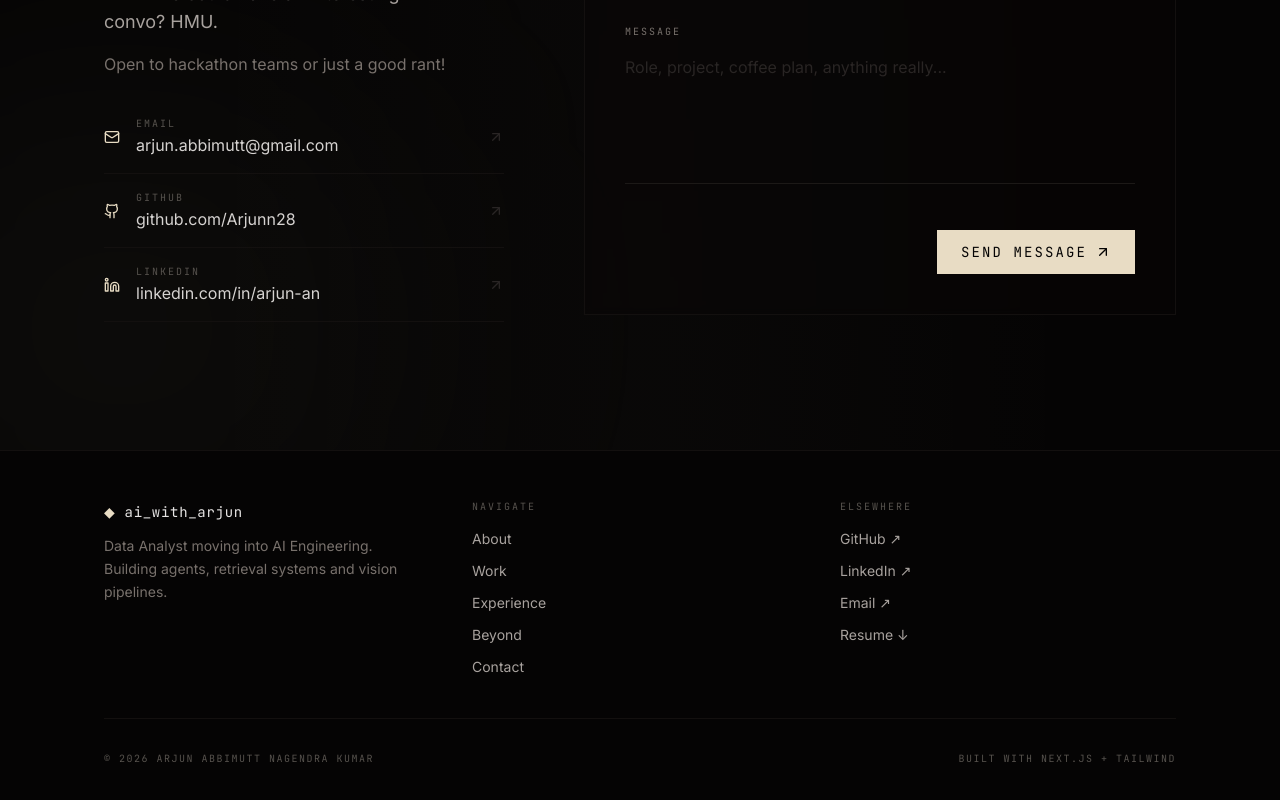
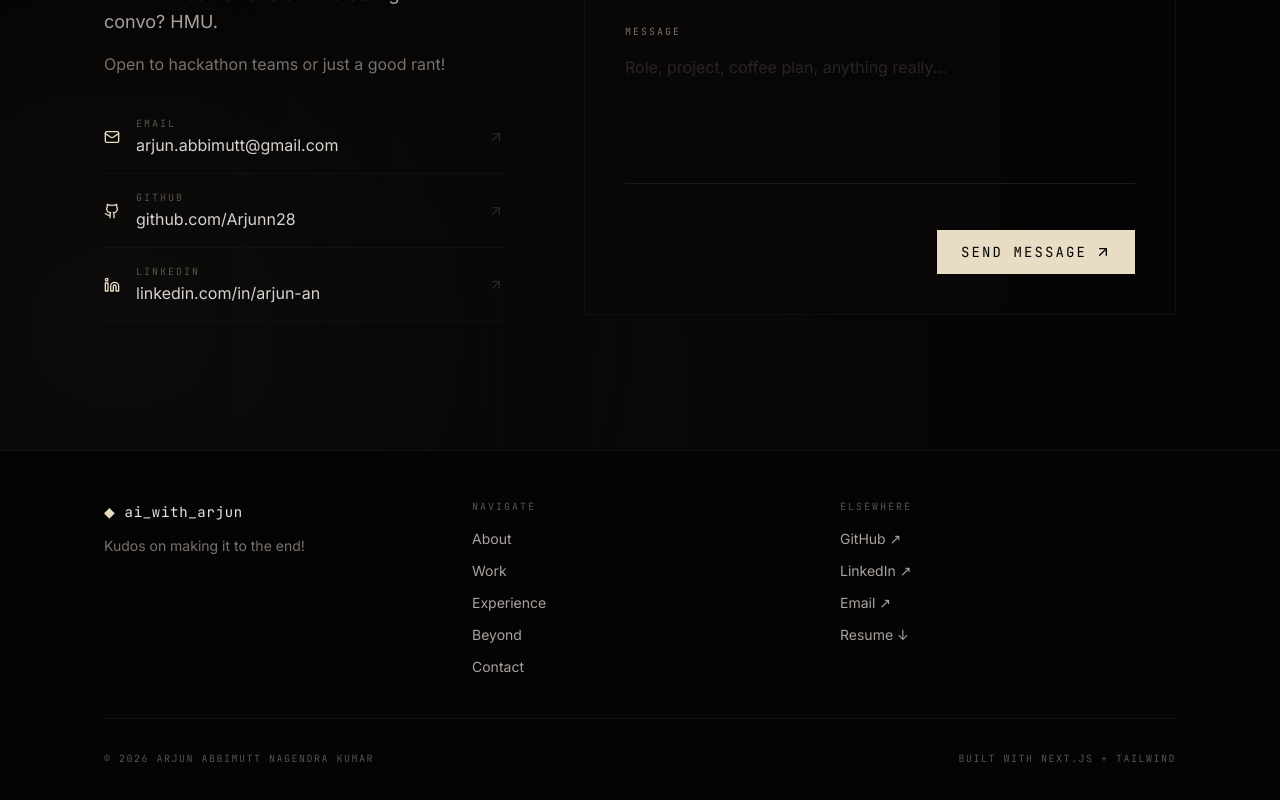
Before and after one commit to Arjunn28/arjun-portfolio, a Next.js app: page / in a window 1280 px wide. Shown: the part 6908-7708 px from the top of the page. Built offline with nearby package versions, Linux system fonts and the light colour scheme; no server answers.

Commit message:
Update Footer.tsx

```diff
--- a/components/Footer.tsx
+++ b/components/Footer.tsx
@@ -16,8 +16,7 @@ export function Footer() {
               <span className="text-accent">◆</span> ai_with_arjun
             </Link>
             <p className="text-ink-400 text-sm mt-3 leading-relaxed max-w-xs">
-              Data Analyst moving into AI Engineering. Building agents,
-              retrieval systems and vision pipelines.
+              Kudos on making it to the end!
             </p>
           </div>
 
```
